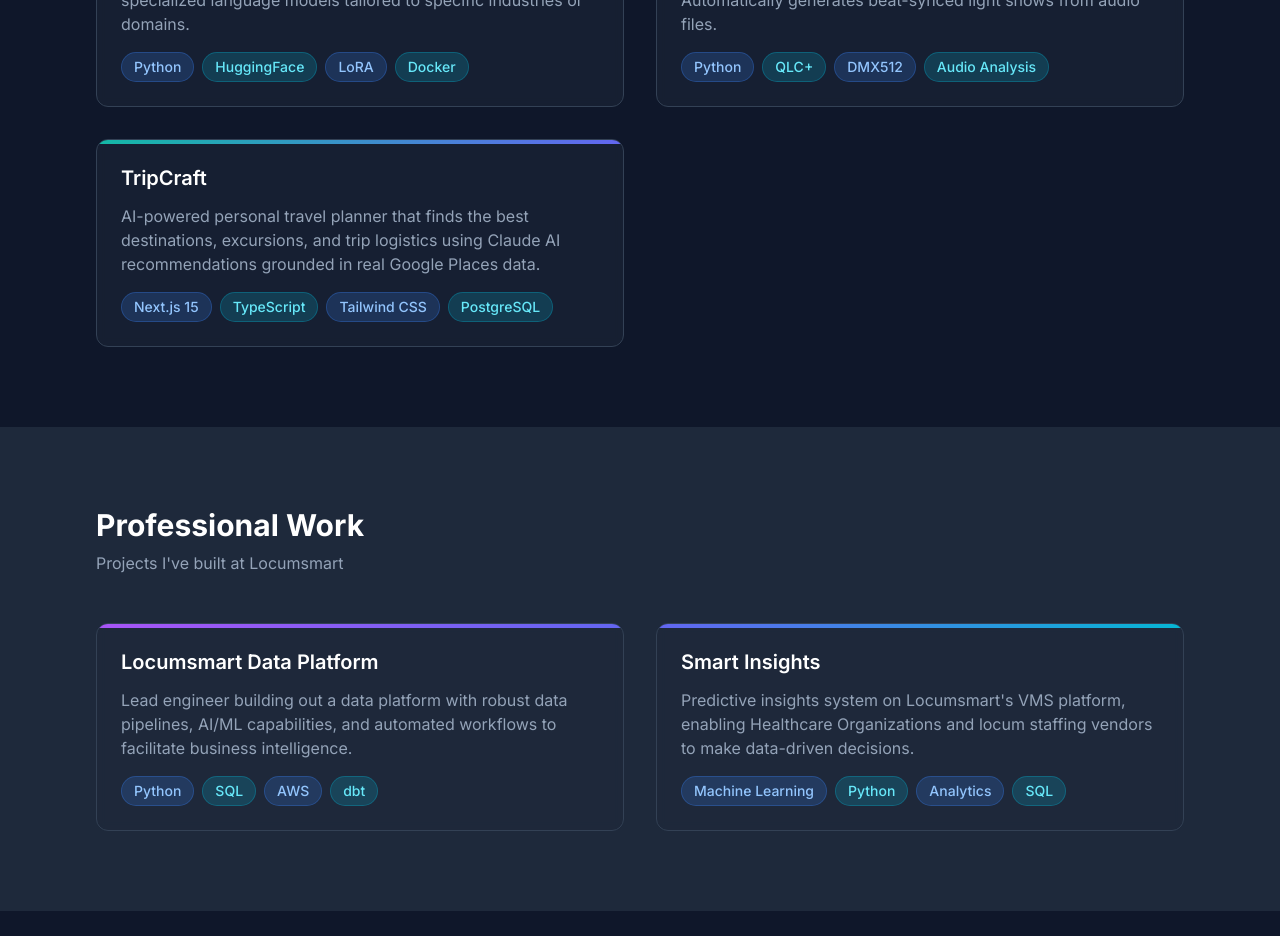
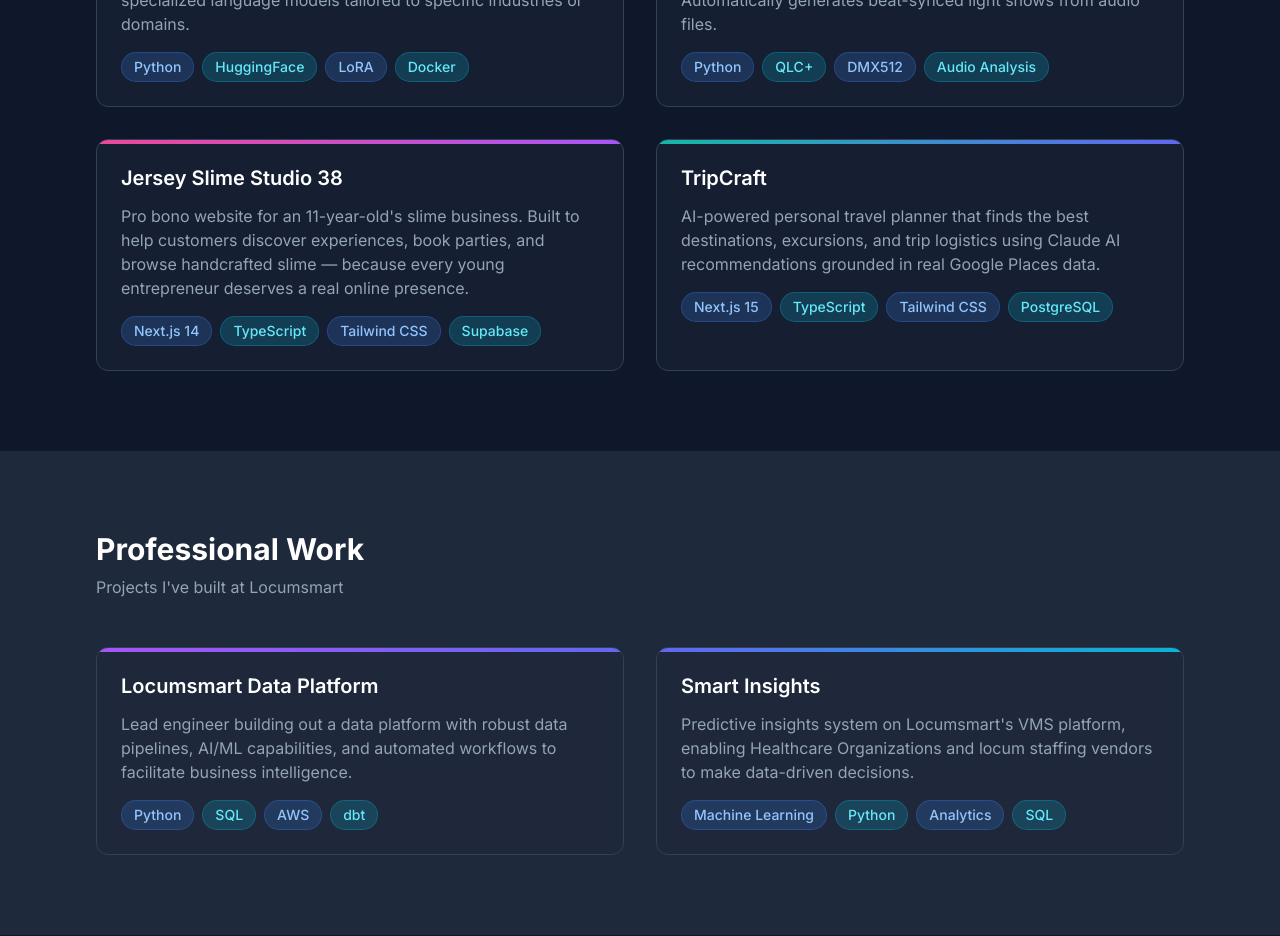
Before and after one commit to shredstack/shredstack-site, a Next.js app: page / in a window 1280 px wide. Shown: the part 1360-2296 px from the top of the page. Built offline with nearby package versions, Linux system fonts and the light colour scheme.

Commit message:
Add Jersey Slime Studio 38 website

```diff
--- a/src/data/projects.ts
+++ b/src/data/projects.ts
@@ -118,6 +118,21 @@
     githubUrl: "https://github.com/shredstack/lightdrop",
   },
   {
+    id: "jersey-slime-studio",
+    name: "Jersey Slime Studio 38",
+    description:
+      "Pro bono website for an 11-year-old's slime business. Built to help customers discover experiences, book parties, and browse handcrafted slime — because every young entrepreneur deserves a real online presence.",
+    longDescription:
+      "A local mall business run by an 11-year-old entrepreneur had no web presence — customers couldn't find them on Google, book a time, or see what experiences were available. Built this full-featured website pro bono to change that. Features online booking for custom slime-making sessions, birthday party reservations, a browsable inventory of handcrafted slime varieties, an owner-managed blog, and an admin dashboard. Includes user authentication, contact forms, and SEO optimization to help the business get discovered.",
+    techStack: ["Next.js 14", "TypeScript", "Tailwind CSS", "Supabase", "React Hook Form", "Zod"],
+    category: "personal",
+    featured: true,
+    status: "Active",
+    gradient: "from-rainbow-pink to-rainbow-purple",
+    githubUrl: "https://github.com/shredstack/jersey-slime-website",
+    liveUrl: "https://www.jerseyslimestudio.com",
+  },
+  {
     id: "trip-craft",
     name: "TripCraft",
     description:
```
